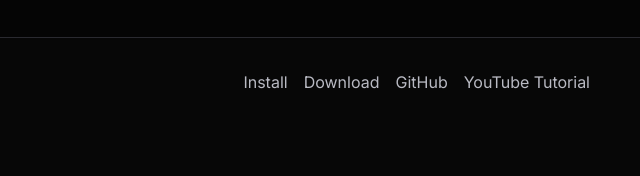
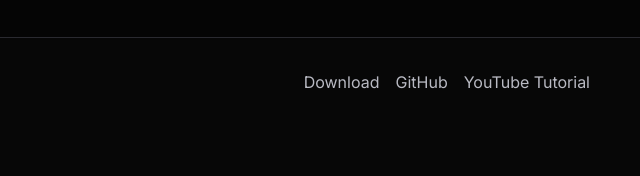
Before and after one commit to Pyla-Bot/pyla-ai-site, a website: page docs.html in a window 1280 px wide. Shown: the part 1286-1462 px from the top of the page, 640-1280 px from the left. Drawn offline with Linux system fonts and the light colour scheme.

Commit message:
Add files via upload

```diff
--- a/docs.html
+++ b/docs.html
@@ -36,7 +36,7 @@
       <p class="no-results" hidden>No matching documentation sections found.</p>
     </section>
   </main>
-  <footer class="site-footer"><div class="container footer-grid"><div><strong>Pyla AI</strong><p>Open source automation tooling for supported Windows emulator workflows.</p></div><div><a href="install.html">Install</a><a href="download.html">Download</a><a href="https://github.com/PylaAI/PylaAI" target="_blank" rel="noopener">GitHub</a><a href="https://youtu.be/oXd6okIZKPk" target="_blank" rel="noopener">YouTube Tutorial</a></div></div></footer>
+  <footer class="site-footer"><div class="container footer-grid"><div><strong>Pyla AI</strong><p>Open source automation tooling for supported Windows emulator workflows.</p></div><div><a href="download.html">Download</a><a href="https://github.com/PylaAI/PylaAI" target="_blank" rel="noopener">GitHub</a><a href="https://youtu.be/oXd6okIZKPk" target="_blank" rel="noopener">YouTube Tutorial</a></div></div></footer>
   <script src="js/main.js"></script>
 </body>
 </html>
```
Also changed, not shown: docs/docs.html (+1 -1 lines).
